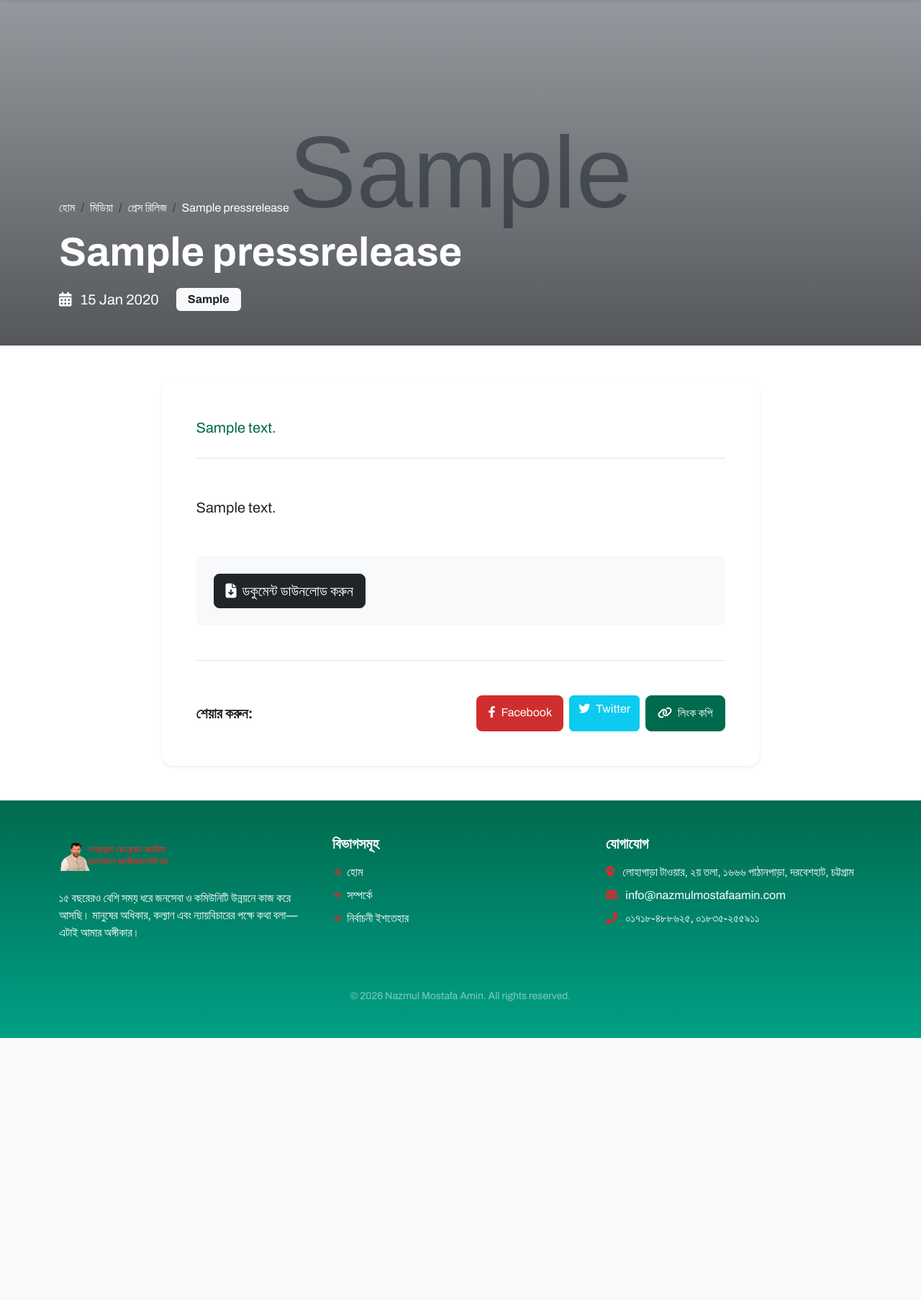
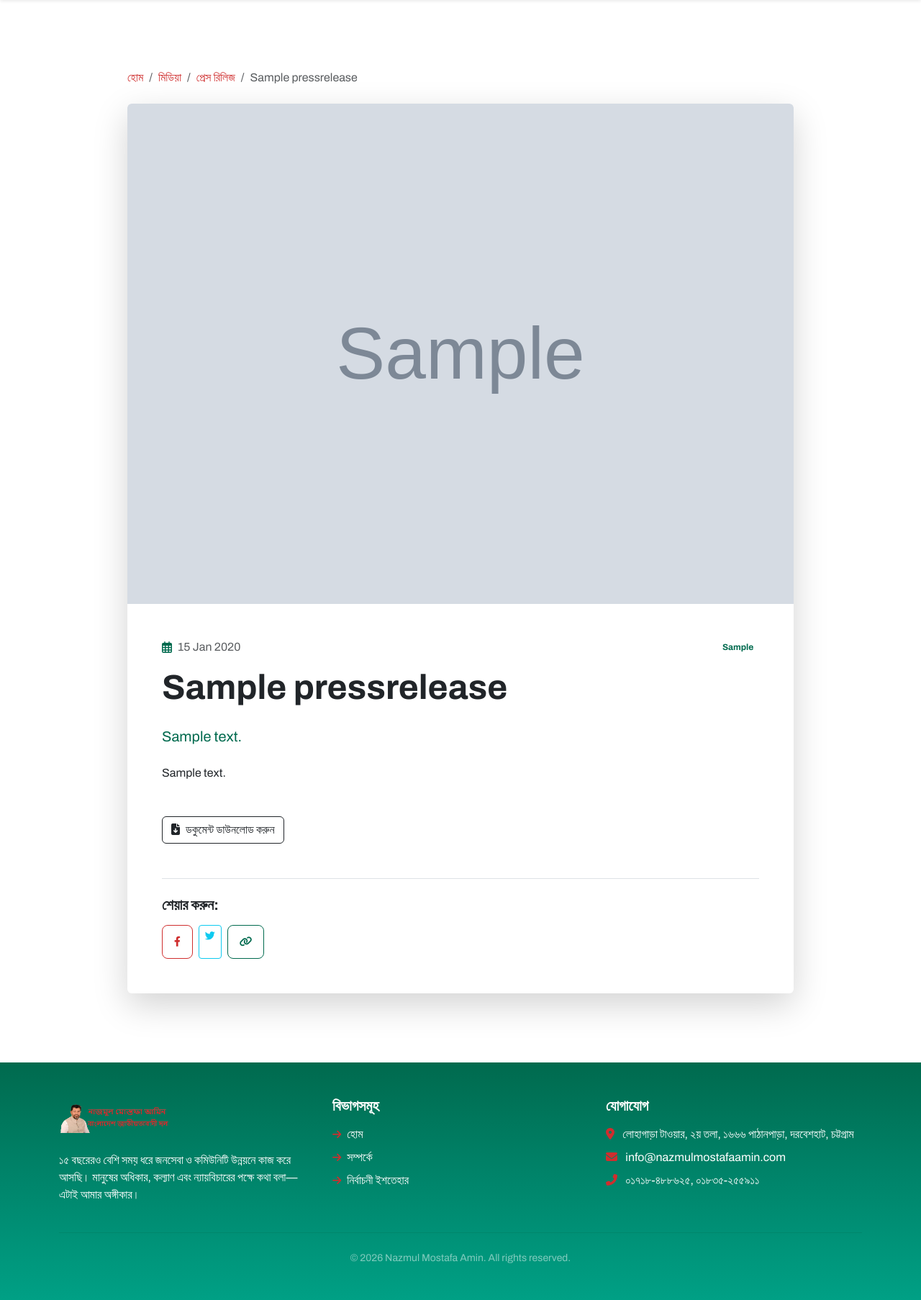
Before and after one commit to hosnemubarak/election, a Django app: a page that uses templates/press_release_detail.html in a window 1280 px wide. Shown: the part 86-1892 px from the top of the page at 72% size. Before the commit the page ends 1528 px from the top, so only its background shows below. Run offline with Django 5.2, Linux system fonts and the light colour scheme; tables that the repository leaves empty hold one stand-in row (values such as "Sample post"); grey boxes marked "Sample" are stand-in pictures.

Commit message:
fix design issue

```diff
--- a/templates/press_release_detail.html
+++ b/templates/press_release_detail.html
@@ -2,102 +2,64 @@
 {% load static %}
 
 {% block content %}
-<!-- Hero Image Section -->
-{% if press.image %}
-<section class="position-relative" style="height: 60vh; min-height: 400px; max-height: 600px; overflow: hidden;">
-    <img src="{{ press.image.url }}" class="w-100 h-100" style="object-fit: cover;" alt="{{ press.title }}">
-    <div class="position-absolute top-0 start-0 w-100 h-100" style="background: linear-gradient(to bottom, rgba(0,0,0,0.3), rgba(0,0,0,0.6));"></div>
-    <div class="position-absolute bottom-0 start-0 w-100 p-4 p-md-5 text-white">
+<section class="section-padding">
     <div class="container">
-            <nav aria-label="breadcrumb" class="mb-3">
+        <div class="row justify-content-center">
+            <div class="col-lg-11 col-xl-10">
+                <nav aria-label="breadcrumb" class="mb-4">
                     <ol class="breadcrumb">
-                    <li class="breadcrumb-item"><a href="{% url 'home' %}" class="text-white text-decoration-none">হোম</a></li>
-                    <li class="breadcrumb-item"><a href="{% url 'media' %}" class="text-white text-decoration-none">মিডিয়া</a></li>
-                    <li class="breadcrumb-item"><a href="{% url 'press_releases' %}" class="text-white text-decoration-none">প্রেস রিলিজ</a></li>
-                    <li class="breadcrumb-item active text-white" aria-current="page">{{ press.title }}</li>
+                        <li class="breadcrumb-item"><a href="{% url 'home' %}">হোম</a></li>
+                        <li class="breadcrumb-item"><a href="{% url 'media' %}">মিডিয়া</a></li>
+                        <li class="breadcrumb-item"><a href="{% url 'press_releases' %}">প্রেস রিলিজ</a></li>
+                        <li class="breadcrumb-item active" aria-current="page">{{ press.title }}</li>
                     </ol>
                 </nav>
-            <h1 class="display-4 fw-bold mb-3">{{ press.title }}</h1>
-            <div class="d-flex align-items-center gap-4 flex-wrap">
-                <span class="fs-5">
-                    <i class="fas fa-calendar-alt me-2"></i>
-                    {{ press.date|date:"d M Y" }}
-                </span>
-                <span class="badge bg-light text-dark fs-6 px-3 py-2">{{ press.category }}</span>
+
+                <div class="card border-0 shadow-lg overflow-hidden">
+                    {% if press.image %}
+                    <img src="{{ press.image.url }}" class="card-img-top" alt="{{ press.title }}">
+                    {% endif %}
+                    <div class="card-body p-4 p-md-5">
+                        <div class="d-flex align-items-center text-muted mb-3">
+                            <i class="far fa-calendar-alt text-secondary me-2"></i>
+                            <span class="me-3">{{ press.date|date:"d M Y" }}</span>
+                            <span class="badge bg-secondary-soft text-secondary ms-auto">{{ press.category }}</span>
                         </div>
-        </div>
-    </div>
-</section>
-{% else %}
-<!-- Header Section without Image -->
-<section class="bg-dark text-white py-5">
-    <div class="container py-4">
-        <nav aria-label="breadcrumb" class="mb-3">
-            <ol class="breadcrumb">
-                <li class="breadcrumb-item"><a href="{% url 'home' %}" class="text-white text-decoration-none">হোম</a></li>
-                <li class="breadcrumb-item"><a href="{% url 'media' %}" class="text-white text-decoration-none">মিডিয়া</a></li>
-                <li class="breadcrumb-item"><a href="{% url 'press_releases' %}" class="text-white text-decoration-none">প্রেস রিলিজ</a></li>
-                <li class="breadcrumb-item active text-white" aria-current="page">{{ press.title }}</li>
-            </ol>
-        </nav>
-        <h1 class="display-4 fw-bold mb-3">{{ press.title }}</h1>
-        <div class="d-flex align-items-center gap-4 flex-wrap">
-            <span class="fs-5">
-                <i class="fas fa-calendar-alt me-2"></i>
-                {{ press.date|date:"d M Y" }}
-            </span>
-            <span class="badge bg-light text-dark fs-6 px-3 py-2">{{ press.category }}</span>
-        </div>
-    </div>
-</section>
-{% endif %}
-
-<!-- Content Section -->
-<section class="py-5">
-    <div class="container">
-        <div class="row justify-content-center">
-            <div class="col-lg-10 col-xl-9">
-                <article class="bg-white rounded-4 shadow-sm p-4 p-md-5">
-                    <!-- Summary -->
-                    <div class="lead text-secondary mb-5 pb-4 border-bottom" style="font-size: 1.25rem; line-height: 1.8;">
+                        <h1 class="display-5 fw-bold mb-4">{{ press.title }}</h1>
+                        <div class="lead text-secondary mb-4">
                             {{ press.summary }}
                         </div>
-
-                    <!-- Main Content -->
-                    <div class="content fs-5 lh-lg text-dark mb-5" style="text-align: justify;">
+                        <div class="content mb-5">
                             {{ press.content|linebreaks }}
                         </div>
 
-                    <!-- Document Download -->
                         {% if press.document %}
-                    <div class="mb-5 p-4 bg-light rounded-3">
-                        <a href="{{ press.document.url }}" class="btn btn-dark btn-lg" download>
+                        <div class="mb-5">
+                            <a href="{{ press.document.url }}" class="btn btn-outline-dark" download>
                                 <i class="fas fa-file-download me-2"></i>ডকুমেন্ট ডাউনলোড করুন
                             </a>
                         </div>
                         {% endif %}
 
-                    <!-- Share Section -->
-                    <div class="mt-5 pt-5 border-top">
-                        <div class="d-flex align-items-center justify-content-between flex-wrap gap-3">
-                            <h4 class="h5 fw-bold mb-0">শেয়ার করুন:</h4>
+                        <div class="mt-5 pt-4 border-top">
+                            <h4 class="h5 fw-bold mb-3">শেয়ার করুন:</h4>
                             <div class="d-flex gap-2">
                                 <a href="https://www.facebook.com/sharer/sharer.php?u={{ request.build_absolute_uri }}"
-                                    target="_blank" class="btn btn-primary">
-                                    <i class="fab fa-facebook-f me-2"></i>Facebook
+                                    target="_blank" class="btn btn-outline-primary btn-sm">
+                                    <i class="fab fa-facebook-f"></i>
                                 </a>
                                 <a href="https://twitter.com/intent/tweet?text={{ press.title }}&url={{ request.build_absolute_uri }}"
-                                    target="_blank" class="btn btn-info text-white">
-                                    <i class="fab fa-twitter me-2"></i>Twitter
+                                    target="_blank" class="btn btn-outline-info btn-sm">
+                                    <i class="fab fa-twitter"></i>
                                 </a>
-                                <button onclick="copyToClipboard()" class="btn btn-secondary"
+                                <button onclick="copyToClipboard()" class="btn btn-outline-secondary btn-sm"
                                     id="copyBtn">
-                                    <i class="fas fa-link me-2"></i>লিংক কপি
+                                    <i class="fas fa-link"></i>
                                 </button>
                             </div>
                         </div>
                     </div>
-                </article>
+                </div>
             </div>
         </div>
     </div>
```
Also changed, not shown: templates/event_detail.html (+25 -36 lines). Lines whose indentation alone changed are shown as unchanged.
